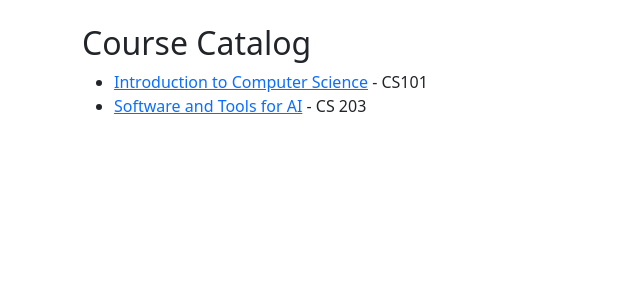
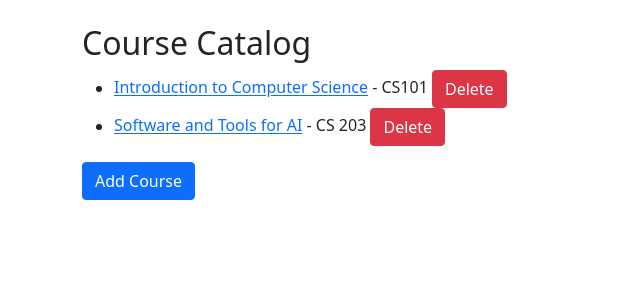
Before and after one commit to AdityaJain2373/Logging-and-Open-Telemetry, a Flask app: page /catalog in a window 1280 px wide. Shown: the part 56-356 px from the top of the page, without its empty margins (0-640 px from the left). Run offline with Flask 3, Linux system fonts and the light colour scheme; some libraries are stand-ins or nearby versions.

Commit message:
add courses is implemented

```diff
--- a/app.py
+++ b/app.py
@@ -45,7 +45,54 @@ def course_details(code):
         return redirect(url_for('course_catalog'))
     return render_template('course_details.html', course=course)
 
+@app.route('/add_course', methods = ["GET","POST"])
+def add_course():
+    if request.method == "POST":
+        course_code = request.form.get('code')
+        course_name = request.form.get('name')
+        instructor = request.form.get('instructor')
+        semester = request.form.get('semester')
+        schedule = request.form.get('schedule')
+        classroom = request.form.get('classroom')
+        prerequisites = request.form.get('prerequisites')
+        grading = request.form.get('grading')
+        description = request.form.get('description')
 
+        new_course = {
+            'code': course_code,
+            'name': course_name,
+            'instructor': instructor,
+            'semester': semester,
+            'schedule': schedule,
+            'classroom': classroom,
+            'prerequisites': prerequisites,
+            'grading': grading,
+            'description': description
+        }
+
+        courses = load_courses()
+        for course in courses:
+            if course['code'] == new_course['code']:
+                return render_template('add_course.html', message="Course code already exists.")
+
+        save_courses(new_course)
+
+        flash(f"Course with code {course_code} has been added.", "Success")
+        return redirect(url_for('course_catalog'))
+
+    return render_template('add_course.html')
+
+@app.route('/delete_course/<code>', methods = ["GET", "POST"])
+def delete_course(code):
+
+    courses = load_courses()
+    updated_courses = [course for course in courses if course['code'] != code]
+
+    with open(COURSE_FILE, 'w') as file:
+        json.dump(updated_courses, file, indent=4)
+
+    flash(f"Course with code {code} has been deleted.", "success")
+    return redirect(url_for('course_catalog'))
 
 if __name__ == '__main__':
     app.run(debug=True)
--- a/templates/course_catalog.html
+++ b/templates/course_catalog.html
@@ -3,7 +3,13 @@
 <h2>Course Catalog</h2>
 <ul>
     {% for course in courses %}
-        <li><a href="{{ url_for('course_details', code=course['code']) }}">{{ course.name }}</a> - {{ course.code }}</li>
+        <li>
+            <a href="{{ url_for('course_details', code=course['code']) }}">{{ course['name'] }}</a> - {{ course['code'] }}
+            <form method="POST" action="{{ url_for('delete_course', code=course['code']) }}" style="display:inline;">
+                <button type="submit" class="btn btn-danger">Delete</button>
+            </form>
+        </li>
     {% endfor %}
 </ul>
+<a href="{{ url_for('add_course') }}" class="btn btn-primary">Add Course</a>
 {% endblock %}
```
